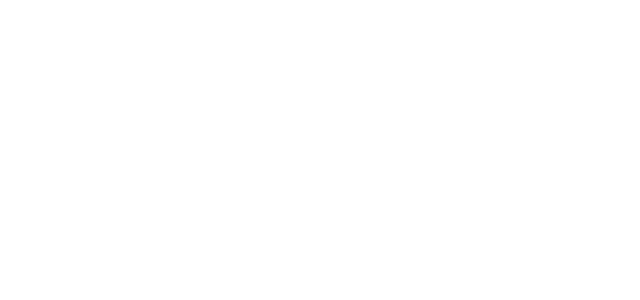
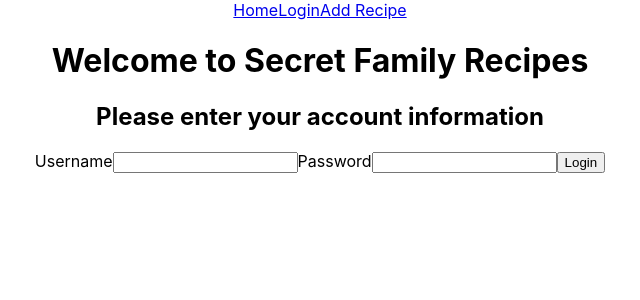
Before and after one commit to Build-Week-ft-secret-family-recipes-09/front-end, a React (Create React App) app: page /homepage in a window 1280 px wide. Shown: the top 300 px of the page, without its empty margins (320-960 px from the left). Built offline with nearby package versions, Linux system fonts and the light colour scheme; the HTML template or start-up script is replaced by a standard one.

Commit message:
fixed routing issues

```diff
--- a/src/App.js
+++ b/src/App.js
@@ -5,12 +5,13 @@
 import './App.css';
 import HomePage from './homepage/HomePage';
 import Login from './login-logout/Login';
+import RecipeForm from './components/RecipeForm';
 
 function App() {
   return (
     <div className="App">
       <nav>
-      {/* <NavLink exact to ='/homepage'>
+      <NavLink exact to ='/homepage'>
         Home
       </NavLink>
       <NavLink exact to ='/login'>
@@ -18,12 +19,13 @@
       </NavLink>
       <NavLink exact to='/recipe-form'>
         Add Recipe
-      </NavLink> */}
+      </NavLink>
       </nav>
       <Routes>
-        <Route exact path='/homepage' component={Login} />
-        <Route exact path='/login' component={Login} />
-        <Route exact path='/homepage' component={HomePage} />
+        <Route exact path='/homepage' element={<Login />} />
+        <Route exact path='/login' element={<Login />} />
+        <Route exact path='/homepage' element={<HomePage />} />
+        <Route exact path='recipe-form' element={<RecipeForm />}/>
         </Routes>
     </div>
   );
```
